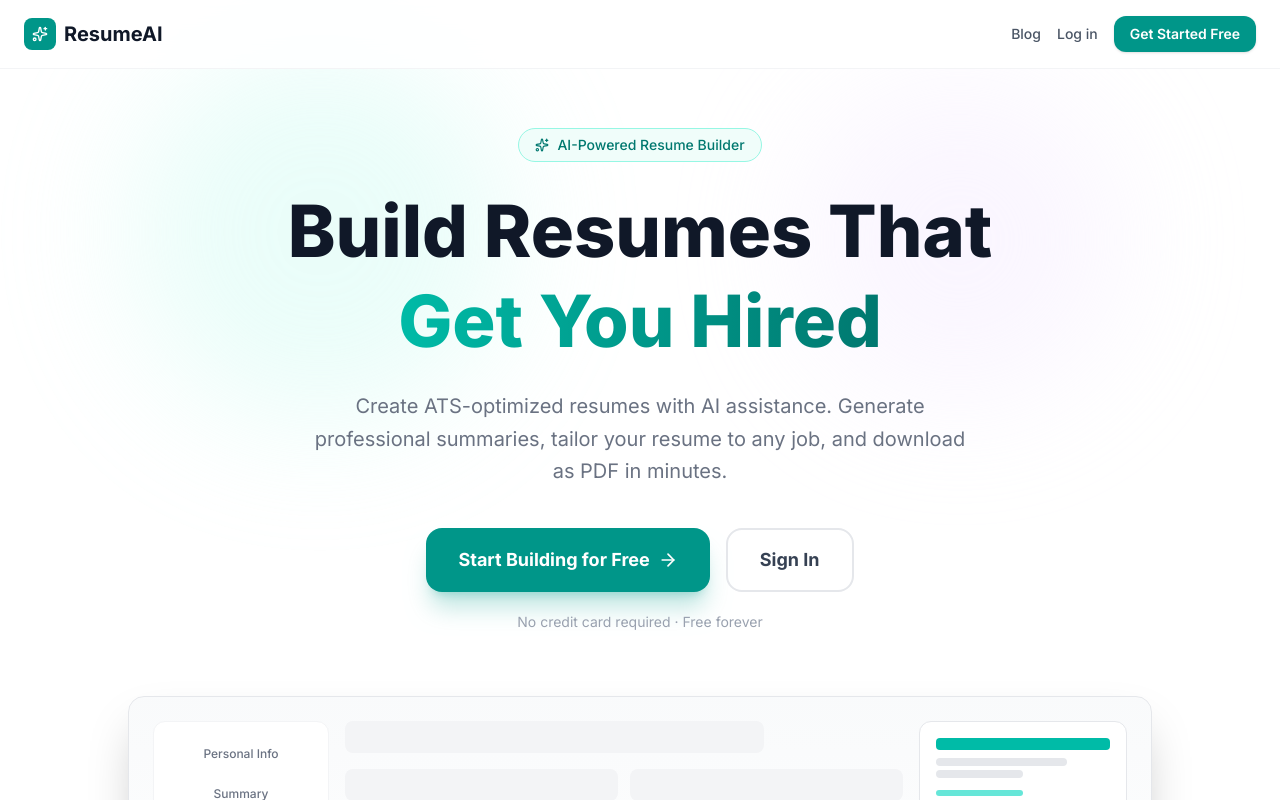
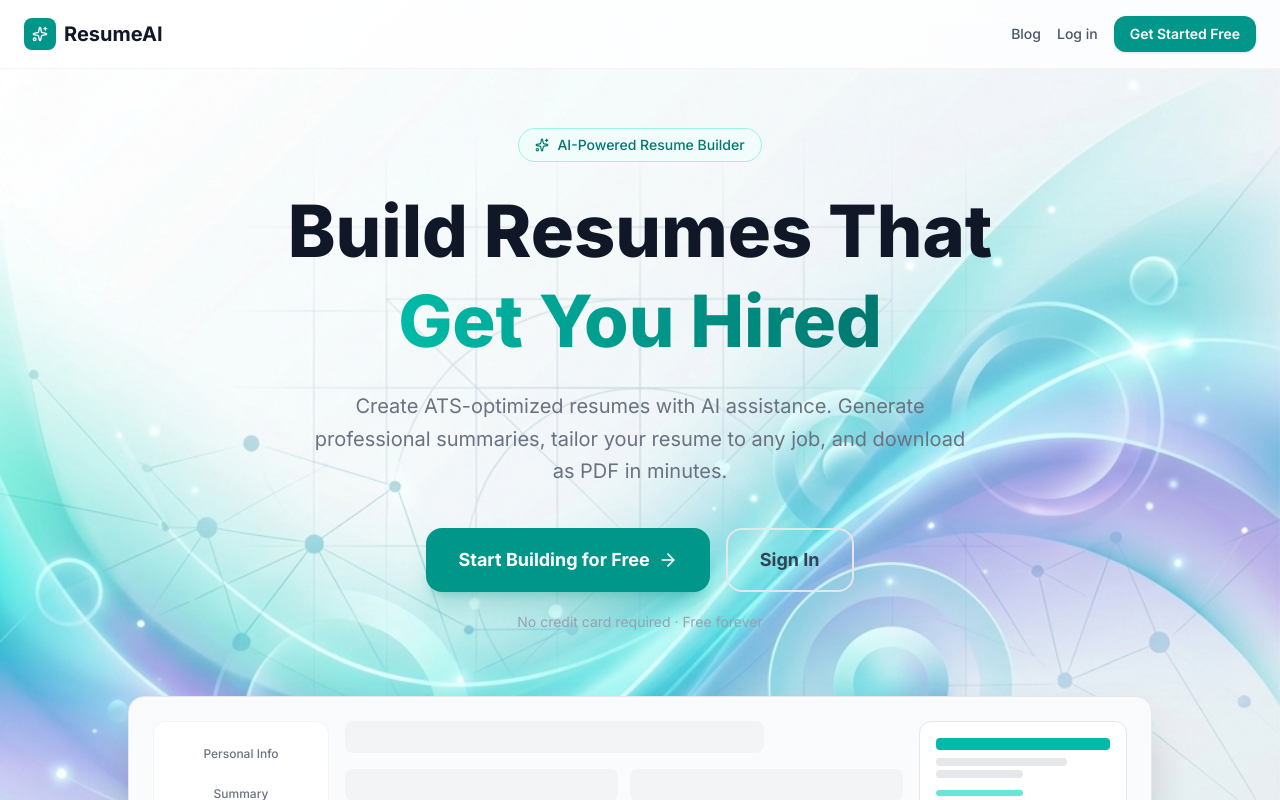
Before and after one commit to utsav9904/ai-resume, a React (Vite) app in the folder client/: page / in a window 1280 px wide. Shown: the top 800 px of the page. Built offline with nearby package versions, Linux system fonts and the light colour scheme; no server answers.

Commit message:
feat: add premium AI-generated abstract background image to landing page hero section

```diff
--- a/client/src/pages/Landing/Landing.tsx
+++ b/client/src/pages/Landing/Landing.tsx
@@ -44,10 +44,10 @@ const Landing = () => {
       </nav>
 
       {/* Hero Section */}
-      <section className="pt-32 pb-20 px-6 text-center relative overflow-hidden">
-        {/* Background gradient orbs */}
-        <div className="absolute top-10 left-1/4 w-96 h-96 bg-teal-100 rounded-full blur-3xl opacity-40 -translate-x-1/2" />
-        <div className="absolute top-20 right-1/4 w-80 h-80 bg-purple-100 rounded-full blur-3xl opacity-40 translate-x-1/2" />
+      <section
+        className="pt-32 pb-20 px-6 text-center relative overflow-hidden bg-cover bg-center bg-no-repeat"
+        style={{ backgroundImage: "url('/landing_bg.png')" }}
+      >
 
         <div className="relative max-w-4xl mx-auto">
           <div className="inline-flex items-center gap-2 bg-teal-50 border border-teal-200 text-teal-700 px-4 py-1.5 rounded-full text-sm font-medium mb-6">
```
Also changed, not shown: client/public/landing_bg.png (added).
